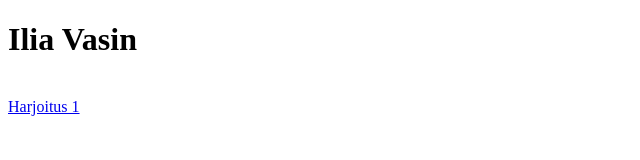
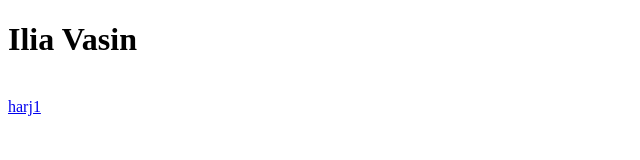
Before and after one commit to IliaVasin/iliavasin.github.io, a plain HTML site: page palautus.html in a window 1280 px wide. Shown: the full height of the page, 0-640 px from the left. Drawn offline with Linux system fonts and the light colour scheme.

Commit message:
Update palautus.html

```diff
--- a/palautus.html
+++ b/palautus.html
@@ -4,7 +4,7 @@
     <title>Ilia Vasin</title>
     <h1>Ilia Vasin</h1>
     <br>
-    <a href="https://iliavasin.github.io/harj1/">Harjoitus 1</a>
+    <a href="https://iliavasin.github.io/harj1/">harj1</a>
 </head>
 <body>
 
```
